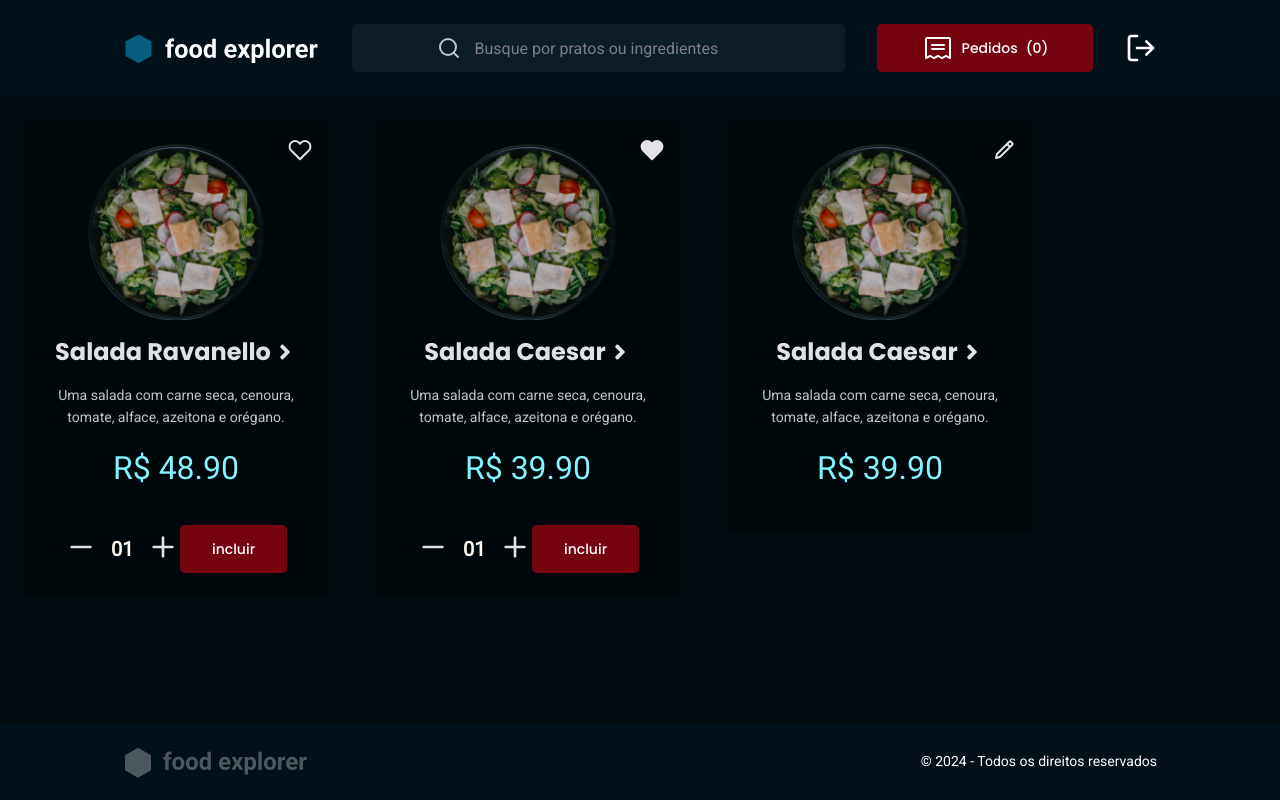
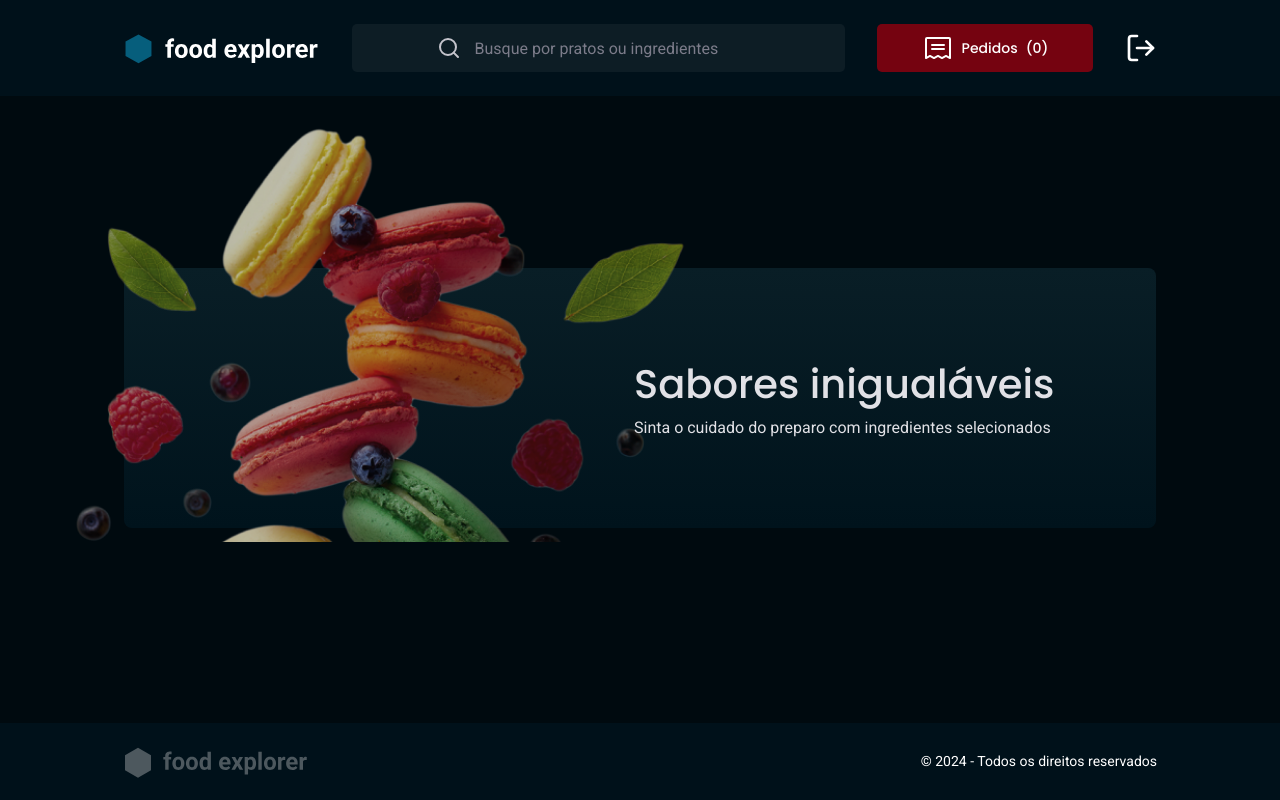
Before and after one commit to pcaldi/food-explorer-web, a React (Vite) app: page / in a window 1280 px wide. Built offline with nearby package versions, Linux system fonts and the light colour scheme.

Commit message:
header home

```diff
--- a/src/components/Textarea/styles.js
+++ b/src/components/Textarea/styles.js
@@ -2,7 +2,7 @@ import styled from "styled-components";
 
 export const Container = styled.textarea`
   width: 100%;
-  height: 17.2rem;
+  min-height: 17.2rem;
 
   border-radius: .8rem;
   border: none;
--- a/src/pages/Home/index.jsx
+++ b/src/pages/Home/index.jsx
@@ -1,32 +1,41 @@
-import { Container } from "./styles";
+import { Container, Dishes } from "./styles";
 
 import { Footer } from "../../components/Footer";
 import { Header } from "../../components/Header";
-import { FoodCard } from "../../components/FoodCard";
+import bannerImg from "../../assets/banner.png"
+/* import { FoodCard } from "../../components/FoodCard"; */
 
 
 export function Home() {
+
+  /* const data = {
+    "title": "Salada Ravanello",
+    "description": "Uma salada com carne seca, cenoura, tomate, alface, azeitona e orégano.",
+    "price": "48.90"
+  } */
+
   return (
     <Container>
       <Header />
 
-      <FoodCard data={{
-        "title": "Salada Ravanello",
-        "description": "Uma salada com carne seca, cenoura, tomate, alface, azeitona e orégano.",
-        "price": "48.90"
-      }} />
+      <main>
+        <div>
+          <header>
+            <img src={bannerImg} alt="Banner da página" />
 
-      <FoodCard isChecked data={{
-        "title": "Salada Caesar",
-        "description": "Uma salada com carne seca, cenoura, tomate, alface, azeitona e orégano.",
-        "price": "39.90"
-      }} />
+            <div >
+              <h1>Sabores inigualáveis</h1>
+              <p>Sinta o cuidado do preparo com ingredientes selecionados</p>
+            </div>
+          </header>
 
-      <FoodCard isAdmin data={{
-        "title": "Salada Caesar",
-        "description": "Uma salada com carne seca, cenoura, tomate, alface, azeitona e orégano.",
-        "price": "39.90"
-      }} />
+          <Dishes>
+          </Dishes>
+
+        </div>
+
+
+      </main>
 
       <Footer />
     </Container>
--- a/src/pages/Home/styles.js
+++ b/src/pages/Home/styles.js
@@ -1,4 +1,128 @@
 import styled from "styled-components";
+import { DEVICE_BREAKPOINT } from "../../styles/deviceBreakPoints";
 
 export const Container = styled.div`
+  width: 100%;
+  display: grid;
+  grid-template-rows: 11.4rem auto 7.7rem;
+  grid-template-areas:
+    "header"
+    "content"
+    "footer";
+
+  > main {
+    grid-area: content;
+    justify-self: center;
+    width: 100vw;
+
+    > div {
+      max-width: 40.4rem;
+      margin: 4.4rem auto 2.5rem;
+      margin-left: max(2.4rem, calc(100% - 40.4rem));
+
+      header {
+        max-width: 37.6rem;
+        height: 12.0rem;
+        margin-inline: 1.2rem 1.6rem;
+        display: flex;
+        flex-direction: column;
+        align-items: flex-end;
+        background: ${({ theme }) => theme.COLORS.GRADIENT_100};
+
+        border-radius: .3rem;
+
+        position: relative;
+
+        img {
+          width: 19.1rem;
+          height: auto;
+          position: absolute;
+          left: -3.0rem;
+          bottom: 0;
+        }
+
+        div {
+          width: 20.2rem;
+          position: absolute;
+          top: 3.6rem;
+          right: 2.1rem;
+          color: ${({ theme }) => theme.COLORS.GRAY_200};
+
+          h1 {
+            font-family: "Poppins", sans-serif;
+            font-weight: 600;
+            font-size: 1.8rem;
+            line-height: 140%;
+            margin-bottom: .3rem;
+          }
+
+          p {
+
+            font-size: 1.2rem;
+            line-height: 140%;
+          }
+        }
+      }
+    }
+  }
+  @media (min-width: ${DEVICE_BREAKPOINT.MD}) {
+
+    > main > div {
+      max-width: 72.0rem;
+      margin-inline: max(2.4rem, calc((100% - 72.0rem) / 2));
+    }
+
+    > main > div header {
+      max-width: 71.8rem;
+    }
+
+  }
+  @media (min-width: ${DEVICE_BREAKPOINT.LG}) {
+    height: 100vh;
+    grid-template-rows: 9.6rem auto 7.7rem;
+
+    > main {
+      overflow-y: auto;
+
+      > div {
+        max-width: 112.2rem;
+        margin: 17.2rem auto 4.8rem;
+        margin-inline: max(12.3rem, calc((100% - 112.2rem) / 2));
+
+        header {
+          max-width: 112.0rem;
+          height: 26.0rem;
+          margin-inline: .1rem;
+          border-radius: .8rem;
+
+          img {
+            width: 65.6rem;
+            left: -7.0rem;
+            bottom: -1.4rem;
+          }
+
+          div {
+            width: 42.2rem;
+            top: 8.8rem;
+            right: 10.0rem;
+
+            h1 {
+              font-weight: 500;
+              font-size: 4.0rem;
+              margin-bottom: .8rem;
+            }
+
+            p {
+              font-size: 1.6rem;
+              line-height: 100%;
+            }
+          }
+        }
+      }
+    }
+  }
 `;
+
+
+export const Dishes = styled.div`
+`;
```
